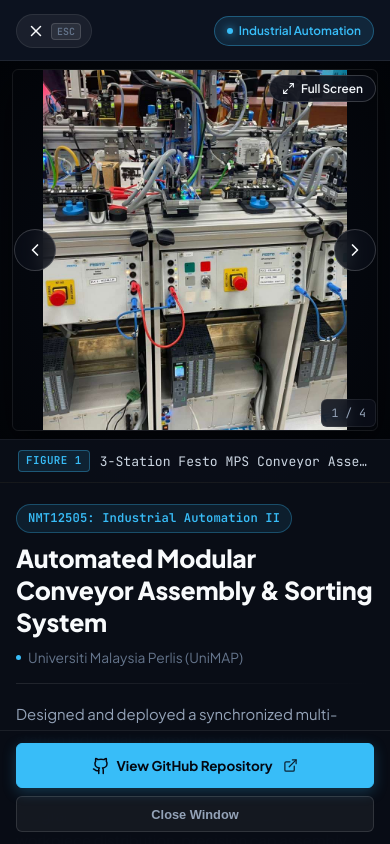
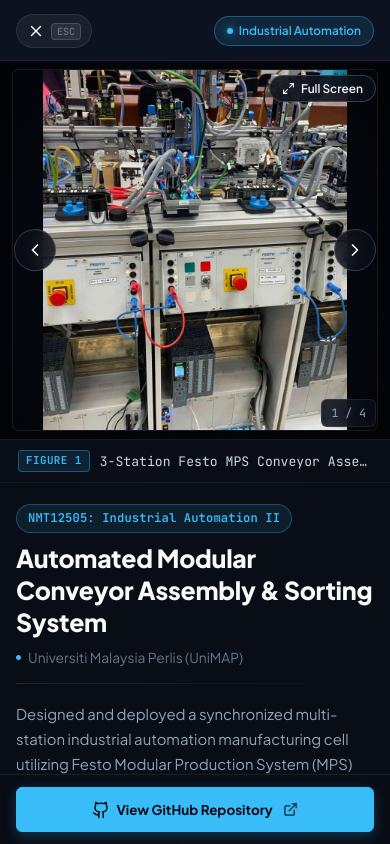
Before and after one commit to aziziyahya/aziziyahya.github.io, a React (Vite) app: page / in a window 390 px wide. Both pictures are taken after a click on the button "Automated Modular Conveyor Assembly & Sorting System". Shown: the part 2164-3008 px from the top of the page. Built offline with nearby package versions, Linux system fonts and the light colour scheme.

Commit message:
feat(modal): remove close window button from modal actions

```diff
--- a/src/components/ProjectModal.jsx
+++ b/src/components/ProjectModal.jsx
@@ -259,8 +259,8 @@ export default function ProjectModal({ project, initialIndex = 0, initialFullscr
                 </div>
               </div>
 
-              <div className="modal-actions">
-                {project.links?.github && (
+              {project.links?.github && (
+                <div className="modal-actions">
                   <a
                     href={project.links.github}
                     target="_blank"
@@ -272,15 +272,8 @@ export default function ProjectModal({ project, initialIndex = 0, initialFullscr
                     <span>View GitHub Repository</span>
                     <ExternalLink size={15} style={{ marginLeft: '4px', opacity: 0.85 }} />
                   </a>
-                )}
-
-                <button
-                  onClick={onClose}
-                  className="btn btn-secondary modal-btn modal-btn-close"
-                >
-                  <span>Close Window</span>
-                </button>
-              </div>
+                </div>
+              )}
             </div>
           </div>
         </div>
--- a/src/index.css
+++ b/src/index.css
@@ -1554,11 +1554,6 @@ p {
   transform: translateY(-1px);
 }
 
-.modal-btn-close {
-  flex: 0 0 auto;
-  padding: 0 20px;
-}
-
 /* Fullscreen Lightbox Overlay */
 .lightbox-overlay {
   position: fixed;
@@ -2244,7 +2239,7 @@ p {
 
   .modal-body-scroll {
     overflow: visible;
-    padding: 20px 16px calc(125px + var(--safe-bottom));
+    padding: 20px 16px calc(80px + var(--safe-bottom));
   }
 
   .modal-metrics-grid {
@@ -2257,7 +2252,6 @@ p {
     margin-top: auto;
     display: flex;
     flex-direction: column;
-    gap: 8px;
     padding: 12px 16px max(12px, var(--safe-bottom));
     background: rgba(9, 13, 22, 0.98);
     backdrop-filter: blur(14px);
@@ -2283,16 +2277,6 @@ p {
     box-shadow: 0 4px 14px rgba(56, 189, 248, 0.25);
   }
 
-  .modal-btn-close {
-    width: 100%;
-    height: 38px;
-    min-height: 38px;
-    font-size: 0.84rem;
-    background: rgba(255, 255, 255, 0.05);
-    border: 1px solid rgba(255, 255, 255, 0.12);
-    color: var(--text-muted);
-  }
-
   /* Footer */
   .footer-grid {
     flex-direction: column;
@@ -2347,10 +2331,4 @@ p {
     font-size: 0.84rem;
     gap: 6px;
   }
-
-  .modal-btn-close {
-    height: 36px;
-    min-height: 36px;
-    font-size: 0.8rem;
-  }
-}
+}
```
